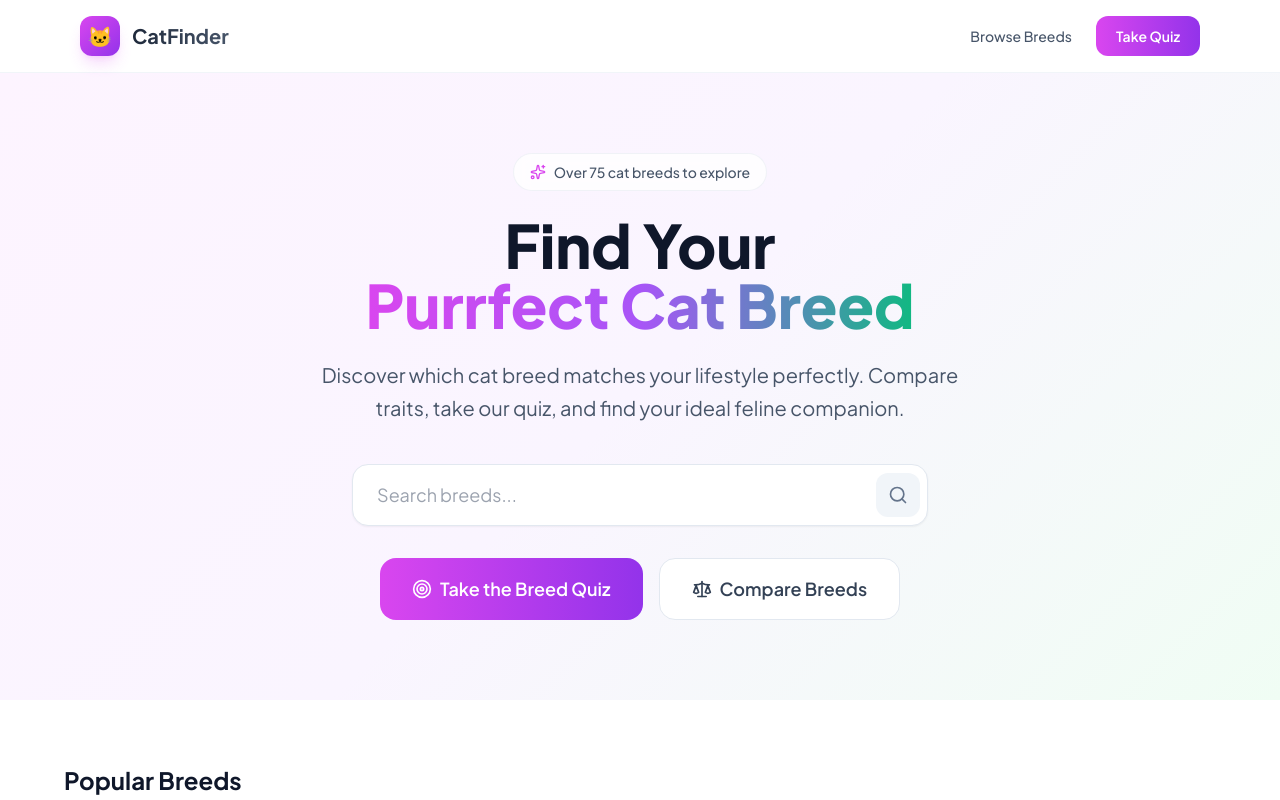
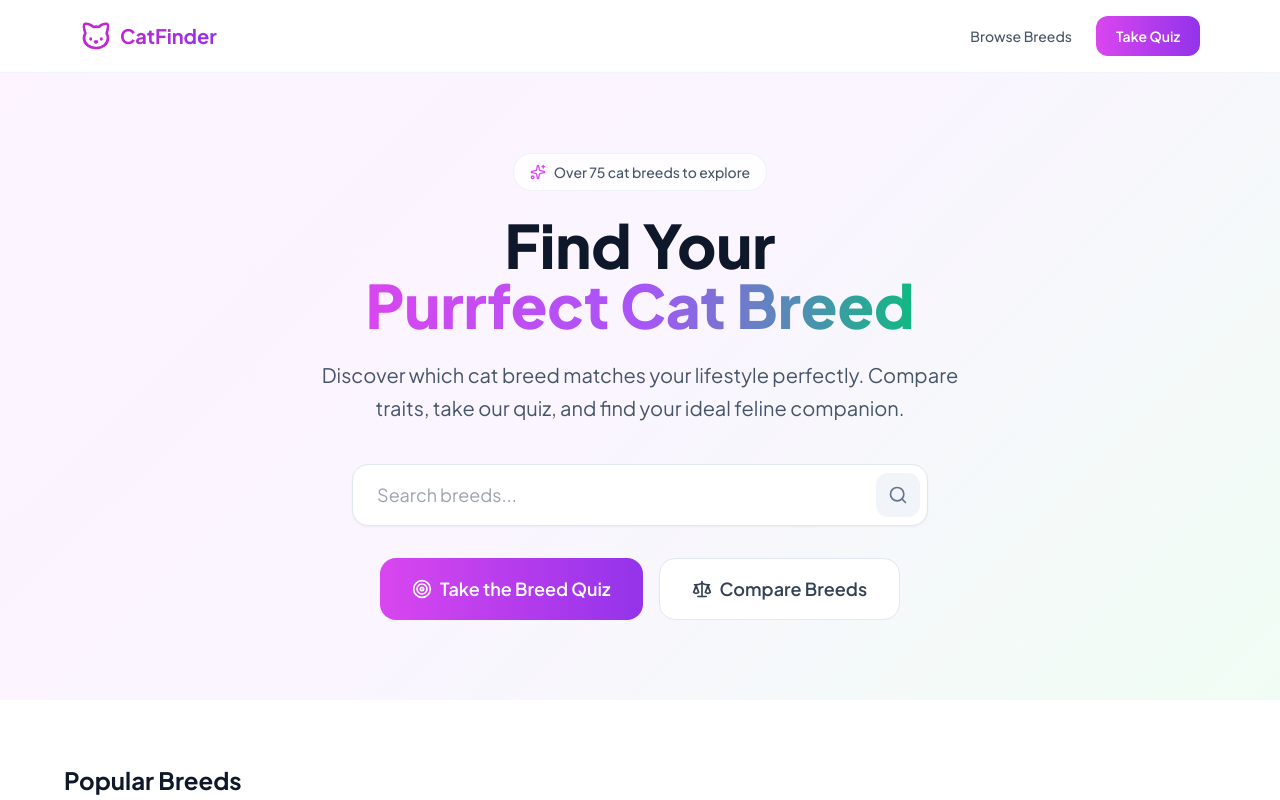
Before and after one commit to 729r2pzfqs-ux/catfinder.app, a plain HTML site: page index.html in a window 1280 px wide. Shown: the top 800 px of the page. Drawn offline with nearby package versions, Linux system fonts and the light colour scheme.

Commit message:
Fix: Use SVG logo on front page instead of emoji

```diff
--- a/index.html
+++ b/index.html
@@ -71,11 +71,9 @@
     <!-- Header -->
     <header class="bg-white/80 backdrop-blur-md border-b border-slate-100 sticky top-0 z-50">
         <div class="max-w-6xl mx-auto px-4 py-4 flex items-center justify-between">
-            <a href="./" class="flex items-center gap-3">
-                <div class="w-10 h-10 bg-gradient-to-br from-fuchsia-500 to-purple-600 rounded-xl flex items-center justify-center text-white text-xl shadow-lg shadow-fuchsia-500/20">
-                    🐱
-                </div>
-                <span class="text-xl font-bold bg-gradient-to-r from-slate-800 to-slate-600 bg-clip-text text-transparent">CatFinder</span>
+            <a href="./" class="flex items-center gap-2">
+                <svg class="w-8 h-8 text-fuchsia-600" viewBox="0 0 24 24" fill="none" stroke="currentColor" stroke-width="2" stroke-linecap="round" stroke-linejoin="round"><path d="M12 5c.67 0 1.35.09 2 .26 1.78-2 5.03-2.84 6.42-2.26 1.4.58-.42 7-.42 7 .57 1.07 1 2.24 1 3.44C21 17.9 16.97 21 12 21s-9-3-9-7.56c0-1.25.5-2.4 1-3.44 0 0-1.89-6.42-.5-7 1.39-.58 4.72.23 6.5 2.23A9.04 9.04 0 0 1 12 5Z"/><path d="M8 14v.5"/><path d="M16 14v.5"/><path d="M11.25 16.25h1.5L12 17l-.75-.75Z"/></svg>
+                <span class="text-xl font-bold bg-gradient-to-r from-fuchsia-600 to-purple-600 bg-clip-text text-transparent">CatFinder</span>
             </a>
             <nav class="flex items-center gap-6 text-sm font-medium">
                 <a href="search/" class="text-slate-600 hover:text-fuchsia-600 transition">Browse Breeds</a>
```
